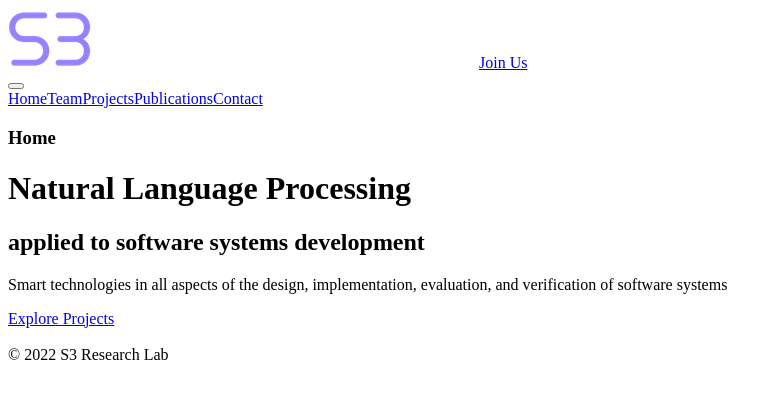
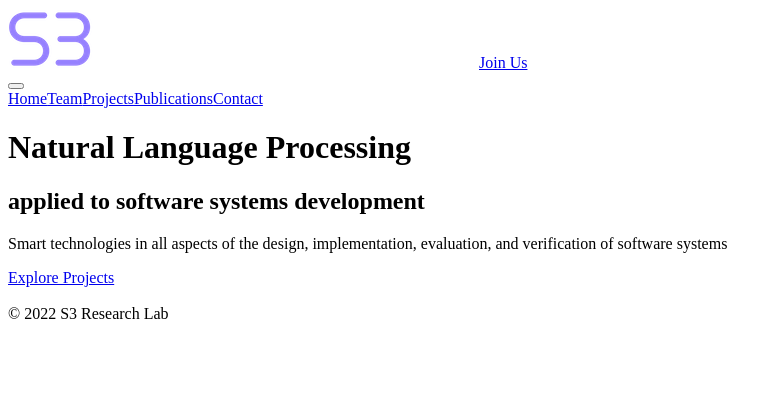
Before and after one commit to s3researchlab/s3researchlab.github.io, a Next.js app: page / in a window 1280 px wide. Shown: the top 398 px of the page, without its empty margins (0-782 px from the left). Built offline with nearby package versions, Linux system fonts and the light colour scheme.

Commit message:
some improvements

```diff
--- a/package.json
+++ b/package.json
@@ -1,7 +1,7 @@
 {
     "name": "s3researchlab.github.io",
     "description": "Smart Software Systems Research Lab",
-    "version": "0.1.12",
+    "version": "0.1.13",
     "author": "S3 Research Lab",
     "license": "MIT",
     "homepage": "s3researchlab.github.io",
--- a/public/css/style.scss
+++ b/public/css/style.scss
@@ -85,6 +85,7 @@ h4 {
     padding-top: $m-3;
     padding-bottom: $m-3;
     margin-bottom: $m-3;
+    color: $dracula-white;
     border-bottom: 1px solid $dracula-disabled;
 }
 
@@ -129,7 +130,7 @@ h4 {
 
     .nav-link {
 
-        color: $foreground !important;
+        color: $dracula-white !important;
         border-bottom: 1px solid $dracula-current-line;
 
         i.bi {
@@ -160,7 +161,7 @@ h4 {
 
     .card-header {
         font-weight: bold;
-        color: $foreground;
+        color: $dracula-white;
         background-color: $dracula-current-line;
     }
 
--- a/src/components/layout/Layout.js
+++ b/src/components/layout/Layout.js
@@ -6,12 +6,10 @@ import NavBar from "./NavBar";
 import Footer from "./Footer";
 import TopBar from "./TopBar";
 
-function Layout({ children, title, menu }) {
+function Layout({ children, menu }) {
 
-    menu = menu || title;
-
-    title = title == "Home" ? "" : title;
-    title = title ? `${title} - ` : "";
+    let page = menu == "Home" ? "" : menu;
+    let title = menu == "Home" ? "" : `${menu} - `;
 
     return (
         <>
@@ -25,7 +23,7 @@ function Layout({ children, title, menu }) {
             </header>
             <main>
                 <Container>
-                    <h3>{menu}</h3>
+                    <h3>{page}</h3>
                     {children}
                 </Container>
             </main>
--- a/src/pages/contact.js
+++ b/src/pages/contact.js
@@ -4,7 +4,7 @@ import Layout from "../components/layout/Layout";
 function ContactPage() {
 
     return (
-        <Layout title="Contact">
+        <Layout menu="Contact">
             <Row>
                 <Col sm="12" md="6">
 
--- a/src/pages/projects.js
+++ b/src/pages/projects.js
@@ -32,7 +32,7 @@ function ResearchProject({ title, url }) {
 function ProjectsPage() {
 
     return (
-        <Layout title="Projects">
+        <Layout menu="Projects">
 
             <p>We're always looking for talented, motivated people to join us. If you're interested in the things we do and you'd like to join us, or visit our lab, please reach out to the principal investigator. See below the current opportunities in our lab.</p>
 
--- a/src/pages/publications.js
+++ b/src/pages/publications.js
@@ -113,7 +113,7 @@ function PublicationsPage({ entries }) {
     let groupsAsHtml = createHTML(groupedList);
 
     return (
-        <Layout title="Publications">
+        <Layout menu="Publications">
 
             <p>This is not the full list. We will update it as soon as possible.</p>
 
--- a/src/pages/team.js
+++ b/src/pages/team.js
@@ -34,7 +34,7 @@ function Group({ children }) {
 function TeamPage() {
 
     return (
-        <Layout title="Team">
+        <Layout menu="Team">
 
             <p>Meet our team! Click on profile picture to open their personal websites.</p>
 
```
Also changed, not shown: 1 other file (tests, documents, lock files or other folders).
